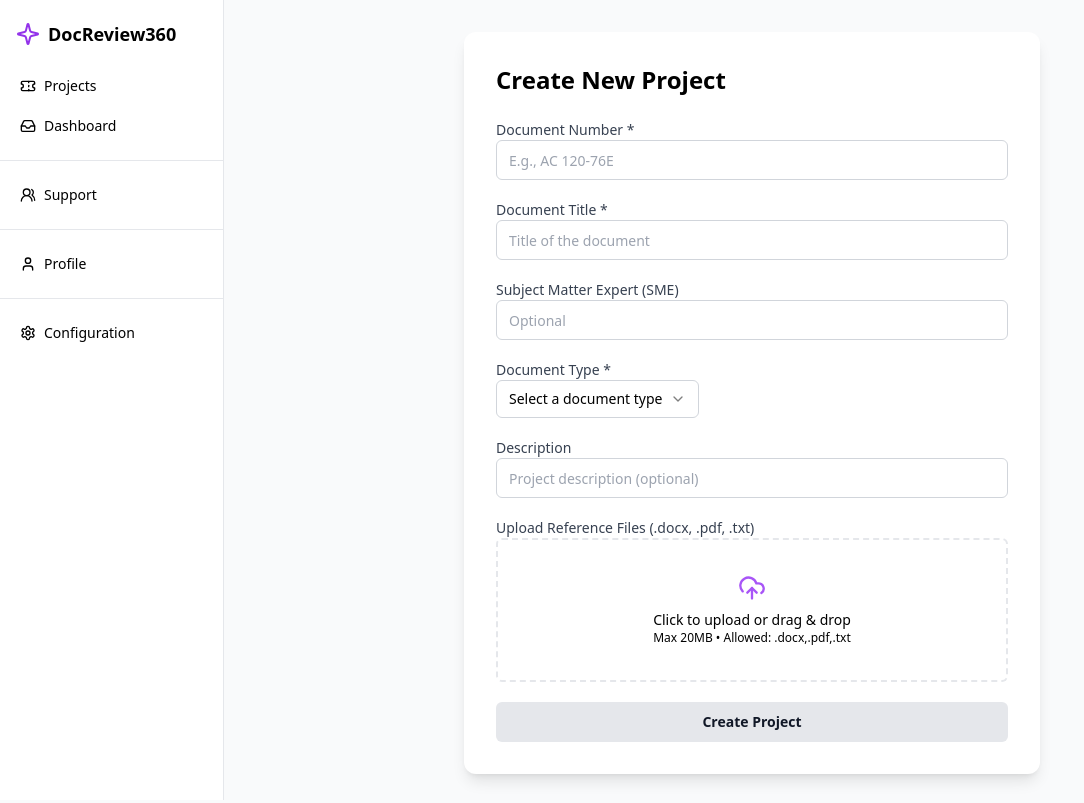
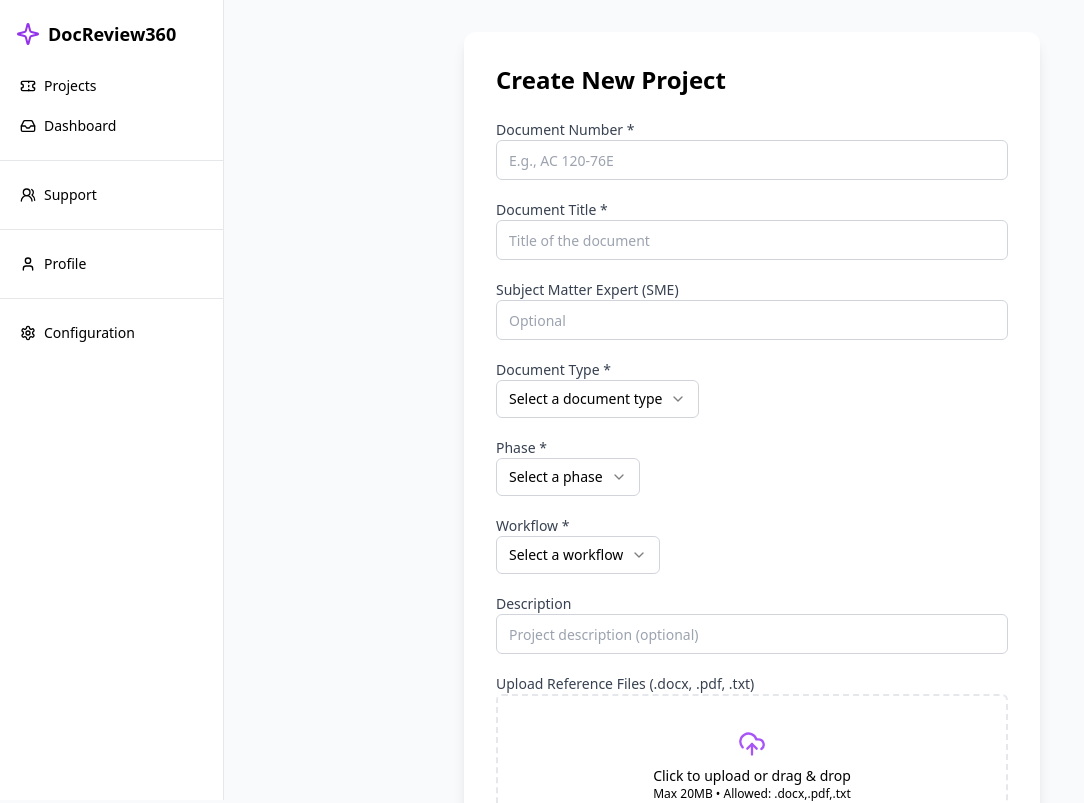
Before and after one commit to eputnam77/DocReview360, a Next.js app in the folder frontend/: page /projects/new in a window 1280 px wide. Shown: the top 803 px of the page, without its empty margins (0-1084 px from the left). Built offline with nearby package versions, Linux system fonts and the light colour scheme.

Commit message:
feat(frontend): add phase and workflow fields to project form

```diff
--- a/frontend/pages/projects/new.tsx
+++ b/frontend/pages/projects/new.tsx
@@ -1,4 +1,4 @@
-import React, { useState, useRef } from "react";
+import React, { useState, useRef, useEffect } from "react";
 import { useRouter } from "next/router";
 import { Input } from "@/components/ui/input";
 import { Button } from "@/components/ui/button";
@@ -18,6 +18,31 @@ const DOCUMENT_TYPES = [
   "Release Notes",
 ];
 
+const PHASES = ["Proposed", "Public Comment", "Final Issuance"];
+
+const WORKFLOWS = [
+  "Advisory Circular Standard Review",
+  "Employee Onboarding",
+];
+
+const DEFAULT_WORKFLOW_MAP: Record<string, Record<string, string>> = {
+  Proposed: {
+    "Advisory Circular": "Advisory Circular Standard Review",
+    "Policy Statement": "Employee Onboarding",
+    "Release Notes": "Employee Onboarding",
+  },
+  "Public Comment": {
+    "Advisory Circular": "Advisory Circular Standard Review",
+    "Policy Statement": "Employee Onboarding",
+    "Release Notes": "Employee Onboarding",
+  },
+  "Final Issuance": {
+    "Advisory Circular": "Advisory Circular Standard Review",
+    "Policy Statement": "Employee Onboarding",
+    "Release Notes": "Employee Onboarding",
+  },
+};
+
 export default function NewProjectPage() {
   const router = useRouter();
   // Document Number is provided by the user. The immutable Document ID will be
@@ -26,16 +51,31 @@ export default function NewProjectPage() {
   const [title, setTitle] = useState("");
   const [sme, setSme] = useState("");
   const [docType, setDocType] = useState<string | undefined>(undefined);
+  const [phase, setPhase] = useState<string | undefined>(undefined);
+  const [workflow, setWorkflow] = useState<string | undefined>(undefined);
   const [description, setDescription] = useState("");
   const [files, setFiles] = useState<File[]>([]);
   const [loading, setLoading] = useState(false);
   const [error, setError] = useState<string | null>(null);
 
+  const manualWorkflow = useRef(false);
+
+  useEffect(() => {
+    manualWorkflow.current = false;
+  }, [docType, phase]);
+
+  useEffect(() => {
+    if (!manualWorkflow.current && docType && phase) {
+      const def = DEFAULT_WORKFLOW_MAP[phase]?.[docType];
+      if (def) setWorkflow(def);
+    }
+  }, [docType, phase]);
+
   const handleSubmit = async (e: React.FormEvent) => {
     e.preventDefault();
     setError(null);
 
-    if (!docNumber.trim() || !title.trim() || !docType) {
+    if (!docNumber.trim() || !title.trim() || !docType || !phase || !workflow) {
       setError("Please fill all required fields.");
       return;
     }
@@ -52,6 +92,8 @@ export default function NewProjectPage() {
     formData.append("title", title);
     formData.append("sme", sme);
     formData.append("docType", docType);
+    if (phase) formData.append("phase", phase);
+    if (workflow) formData.append("workflow", workflow);
     formData.append("description", description);
     files.forEach((f) => formData.append("files", f));
 
@@ -124,6 +166,42 @@ export default function NewProjectPage() {
             </Select>
           </div>
           <div>
+            <Label htmlFor="phase">Phase *</Label>
+            <Select value={phase} onValueChange={setPhase}>
+              <SelectTrigger id="phase">
+                <SelectValue placeholder="Select a phase" />
+              </SelectTrigger>
+              <SelectContent>
+                {PHASES.map((p) => (
+                  <SelectItem key={p} value={p}>
+                    {p}
+                  </SelectItem>
+                ))}
+              </SelectContent>
+            </Select>
+          </div>
+          <div>
+            <Label htmlFor="workflow">Workflow *</Label>
+            <Select
+              value={workflow}
+              onValueChange={(v) => {
+                manualWorkflow.current = true;
+                setWorkflow(v);
+              }}
+            >
+              <SelectTrigger id="workflow">
+                <SelectValue placeholder="Select a workflow" />
+              </SelectTrigger>
+              <SelectContent>
+                {WORKFLOWS.map((w) => (
+                  <SelectItem key={w} value={w}>
+                    {w}
+                  </SelectItem>
+                ))}
+              </SelectContent>
+            </Select>
+          </div>
+          <div>
             <Label htmlFor="description">Description</Label>
             <Input
               id="description"
```
